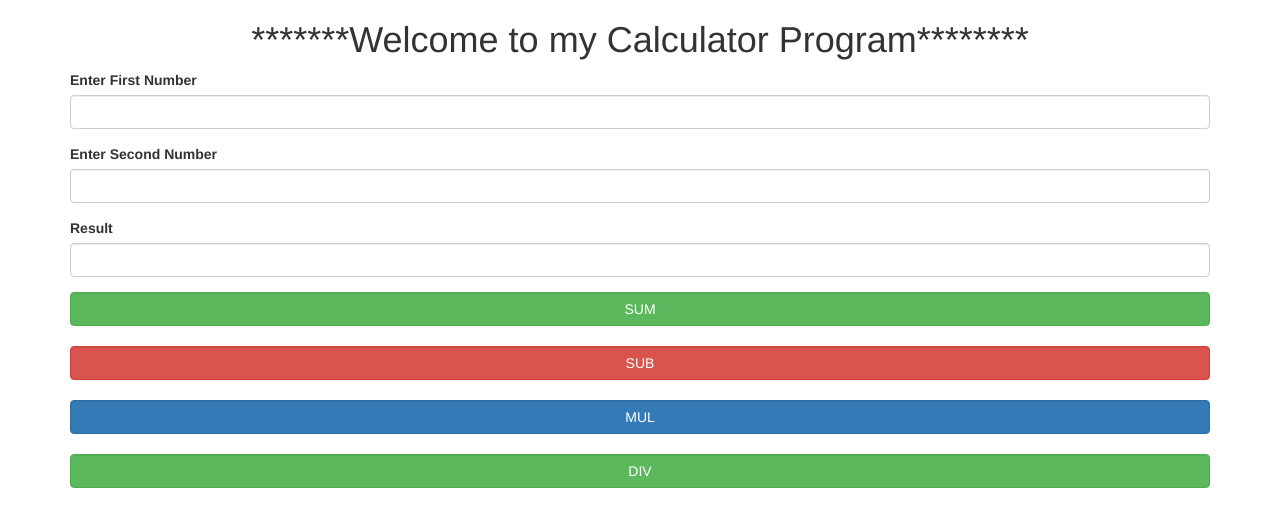
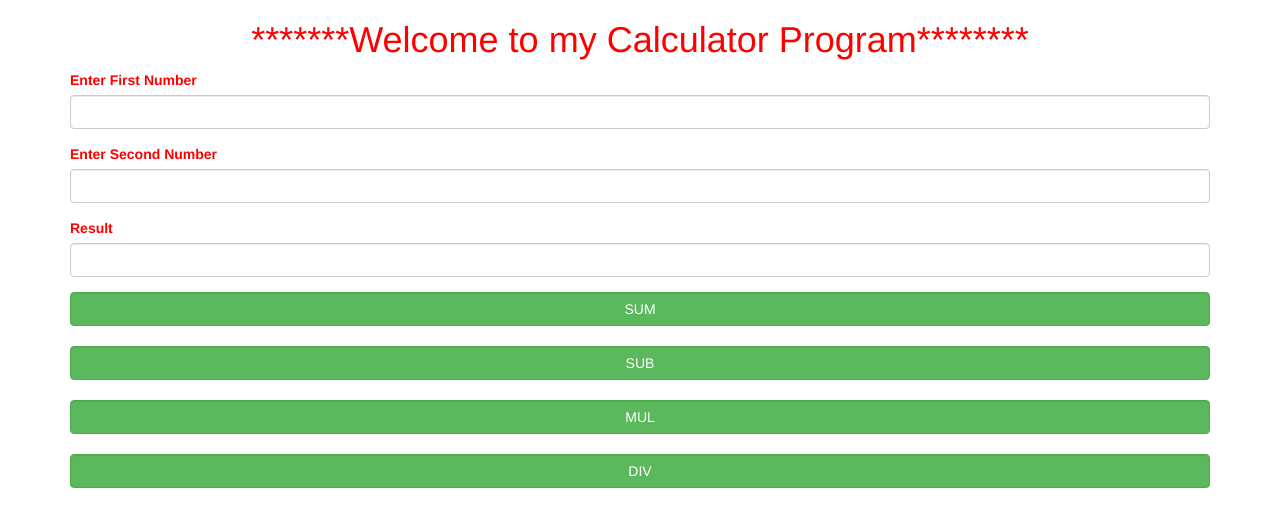
Before and after one commit to mr-anil84ya/SimpleCalculator, a Django app: page /calc/ in a window 1280 px wide. Shown: the top 527 px of the page. Run offline with Django 4.2, Linux system fonts and the light colour scheme; some libraries are stand-ins or nearby versions.

Commit message:
updatemycalc

```diff
--- a/templates/calc.html
+++ b/templates/calc.html
@@ -16,17 +16,17 @@
     <body>
         <form method="post">
             {% csrf_token %}
-        <h1><center>*******Welcome to my Calculator Program********</center></h1>
+        <h1 style="color:red;"><center>*******Welcome to my Calculator Program********</center></h1>
         <div class="container">
-            <div class="form-group">
+            <div class="form-group" style="color:red;" >
                 <label>Enter First Number</label>
                 <input type="text" name="val1" value="{{a}}" class="form-control">
             </div>
-            <div class="form-group">
+            <div class="form-group" style="color:red;">
                 <label>Enter Second Number</label>
                 <input type="text" name="val2" value="{{b}}" class="form-control">
             </div>
-            <div class="form-group">
+            <div class="form-group" style="color:red;">
                 <label>Result</label>
                 <input type="text" name="res" value="{{res}}" class="form-control">
             </div>
@@ -34,10 +34,10 @@
                 <button type="submit" name="btnsum" class="form-control btn btn-success">SUM</button>
             </div><br>
             <div>
-                <button type="submit" name="btnsub" class="form-control btn btn-danger">SUB</button>
+                <button type="submit" name="btnsub" class="form-control btn btn-success">SUB</button>
             </div><br>
             <div>
-                <button type="submit" name="btnmul" class="form-control btn btn-primary">MUL</button>
+                <button type="submit" name="btnmul" class="form-control btn btn-success">MUL</button>
             </div><br>
             <div>
                 <button type="submit" name="btndiv" class="form-control btn btn-success">DIV</button>
```
